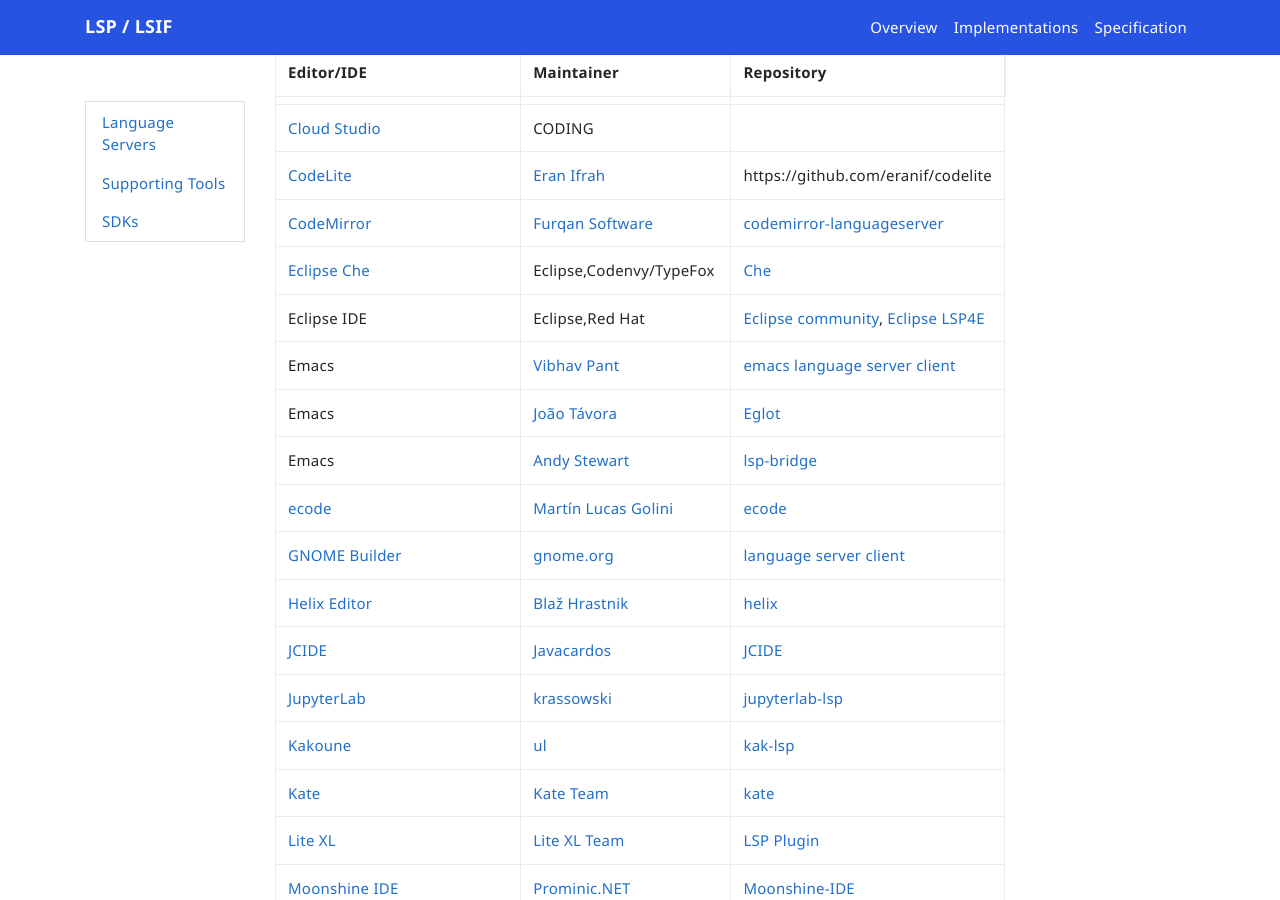
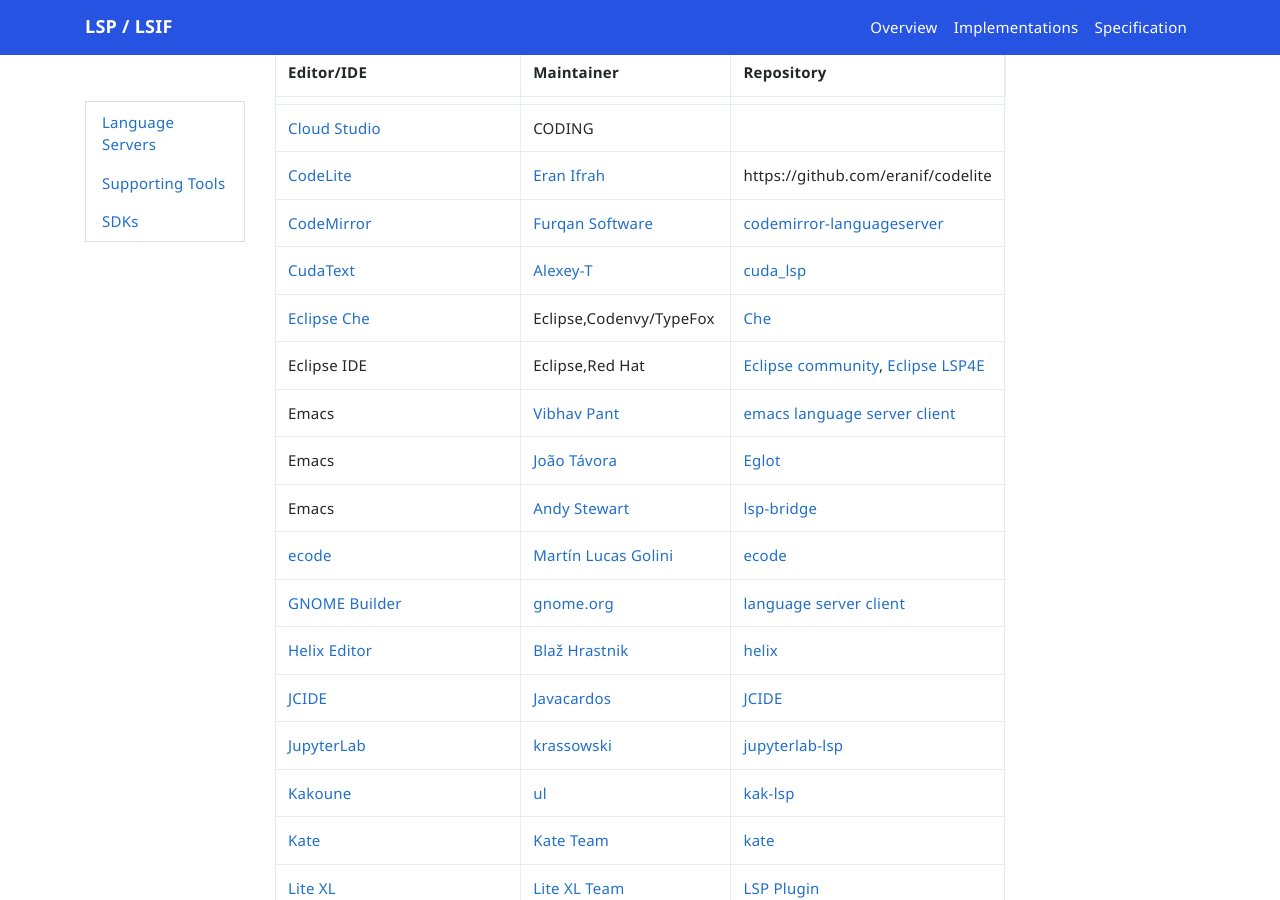
Before and after one commit to microsoft/language-server-protocol, a Jekyll site: the page built from _implementors/tools.md, in a window 1280 px wide and 900 px high, scrolled down 517 px. Built offline with Jekyll 4.4.1, drawn with Linux system fonts in a browser that asks for light colours; nearby versions of some CDN libraries; comment, search, counter and statistics services are not loaded.

Commit message:
Update tools.md (#1724)
Co-authored-by: Dirk Bäumer <dirkb@microsoft.com>

```diff
--- a/_implementors/tools.md
+++ b/_implementors/tools.md
@@ -19,6 +19,7 @@
 | [Cloud Studio](https://studio.dev.tencent.com/) | CODING |  |
 | [CodeLite](https://codelite.org/) | [Eran Ifrah](https://github.com/eranif) | https://github.com/eranif/codelite |
 | [CodeMirror](https://codemirror.net/6/) | [Furqan Software](https://github.com/furqansoftware) | [codemirror-languageserver](https://github.com/furqansoftware/codemirror-languageserver) |
+| [CudaText](https://cudatext.github.io/) | [Alexey-T](https://github.com/Alexey-T) | [cuda_lsp](https://github.com/CudaText-addons/cuda_lsp) |
 | [Eclipse Che](https://www.eclipse.org/che/) | Eclipse,Codenvy/TypeFox | [Che](https://github.com/eclipse/che/issues/1287) |
 | Eclipse IDE | Eclipse,Red Hat | [Eclipse community](https://projects.eclipse.org/projects/technology.lsp4e/who), [Eclipse LSP4E](https://projects.eclipse.org/projects/technology.lsp4e) |
 | Emacs | [Vibhav Pant](https://github.com/vibhavp) | [emacs language server client](https://github.com/emacs-lsp/lsp-mode/) |
```
